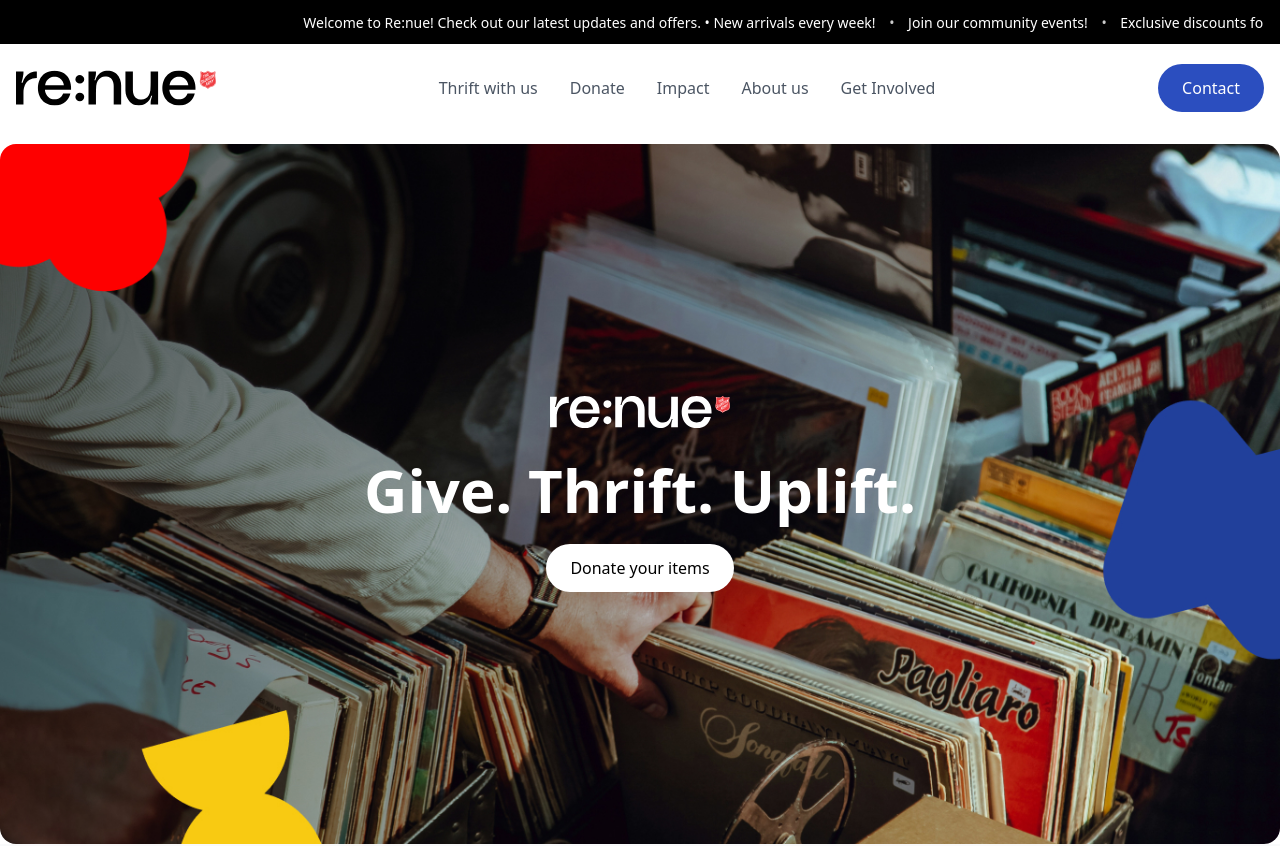
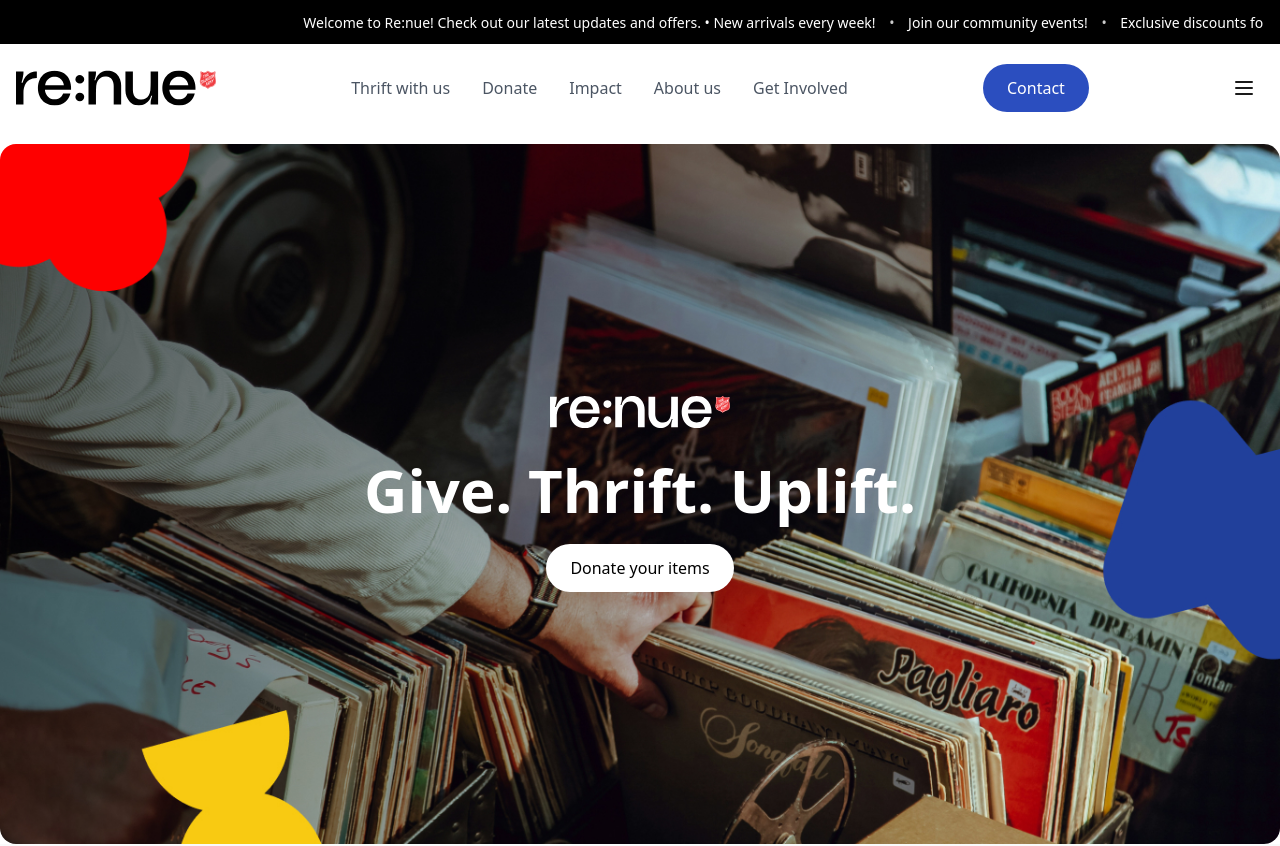
Before and after one commit to dnx-xy/faculty-dnx, a Next.js app: page / in a window 1280 px wide. Shown: the top 846 px of the page. Built offline with nearby package versions, Linux system fonts and the light colour scheme.

Commit message:
fix mobile menu unstable

```diff
--- a/src/app/globals.css
+++ b/src/app/globals.css
@@ -373,6 +373,11 @@
   transition: all 0.5s cubic-bezier(0.5, 0, 0, 1);
 }
 
+/* Ensure mobile navigation menu is visible */
+.md\:hidden {
+  display: block !important;
+}
+
 @media (max-width: 767px) {
   .first-section {
     grid-template-columns: repeat(2, 1fr);
```
